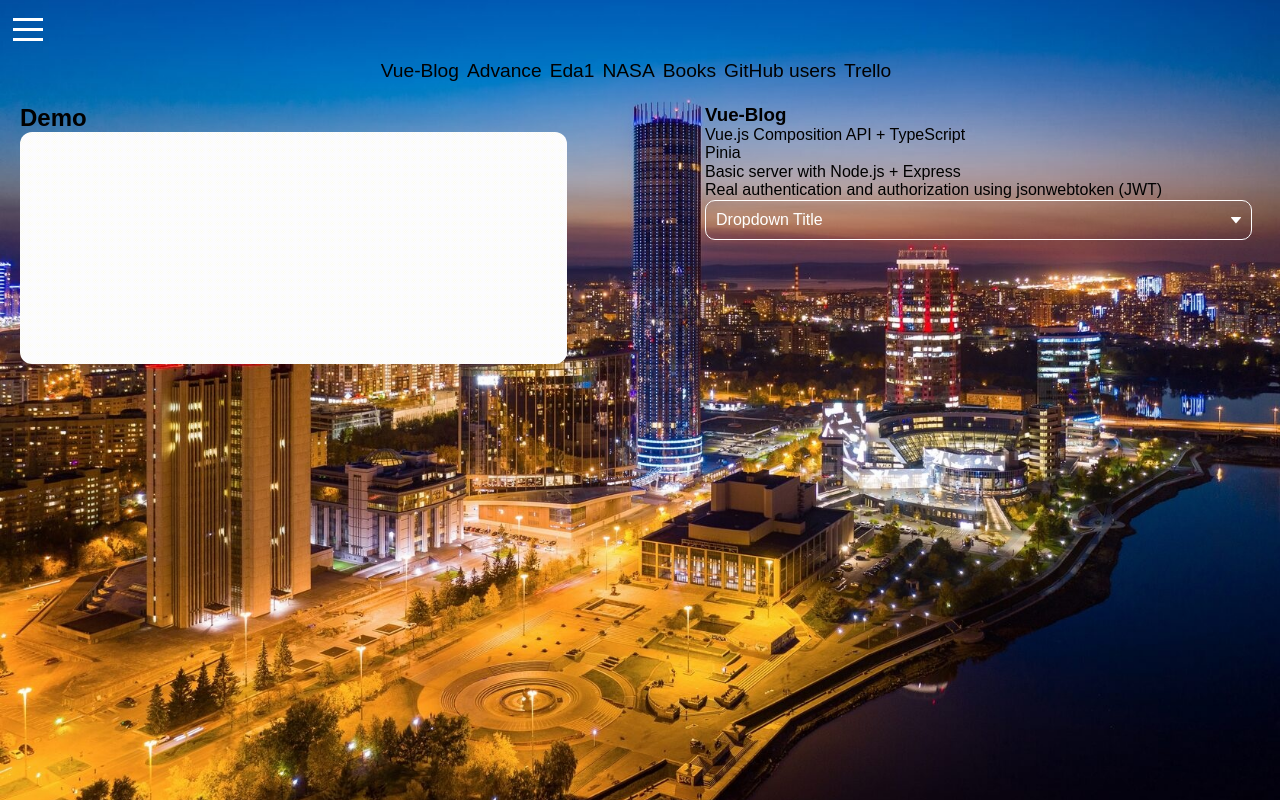
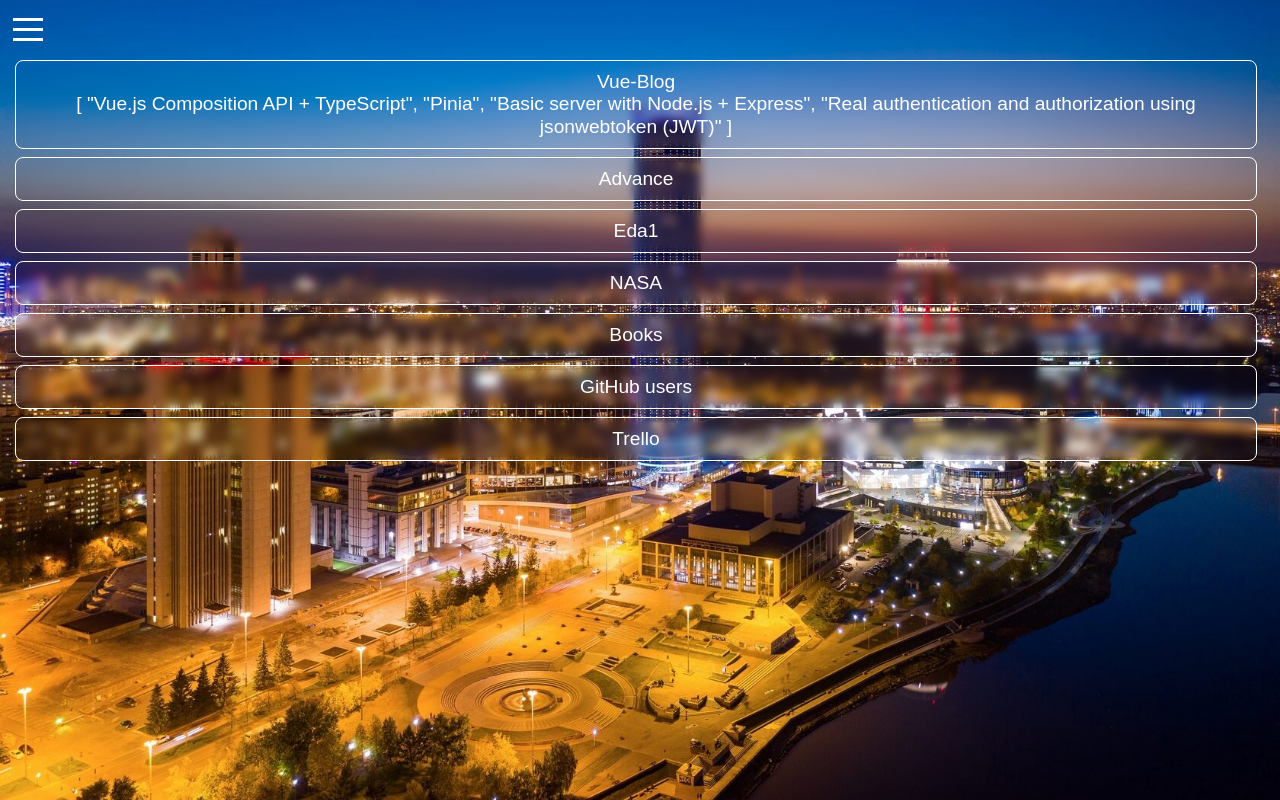
Before and after one commit to mizonov-iv/portfolio, a Vue app: page /portfolio in a window 1280 px wide. Built offline with nearby package versions, Linux system fonts and the light colour scheme; a web font is replaced by a local one.

Commit message:
dropdown added

```diff
--- a/src/components/ProjectItem.vue
+++ b/src/components/ProjectItem.vue
@@ -1,43 +1,25 @@
 <template>
-  <div class="block">
+  <div class="project-item" :class="{opened: opened}">
+    <div>
+      <h2>{{props.project.title}}</h2>
+      <ul class="project-item__list">
+        <li class="project-item__item" v-for="item in props.project.text">
+          <p class="paragraph">{{item}}</p>
+        </li>
+      </ul>
+    </div>
     <div>
       <h2>Demo</h2>
       <img class="demo-img" :src="`/src/assets/gif/${props.project.img_url}.gif`" alt="">
-    </div>
-    <div>
-      <h3>{{props.project.title}}</h3>
-      <ul>
-        <li v-for="item in props.project.text">
-          <p class="paragraph">{{item}}</p>
-        </li>
-      </ul>
-
-      <Dropdown :title="'Dropdown'" :items="items" />
-
     </div>
   </div>
 </template>
 
 <script setup>
 import {ref} from "vue";
-import Dropdown from "./Dropdown.vue";
 
 const props = defineProps({
-  project: Object
+  project: Object,
+  opened: Boolean
 })
-
-const items = ref([
-  {
-    title: "title 1",
-    link: "link 1"
-  },
-  {
-    title: "title 2",
-    link: "link 2"
-  },
-  {
-    title: "title 3",
-    link: "link 3"
-  },
-])
 </script>
--- a/src/styles/portfolioView.css
+++ b/src/styles/portfolioView.css
@@ -1,19 +1,24 @@
-
-.project-list {
+.portfolio-nav__list {
     display: flex;
+    flex-direction: column;
     justify-content: center;
 }
 
-.project-list-item {
+.portfolio-nav__item {
     margin-right: 8px;
+    padding: 10px;
+    border: 1px solid #FFFFFF;
+    border-radius: 8px;
+    margin-bottom: 8px;
+    backdrop-filter: blur(5px);
+    font-size: 1.2rem;
+    transition: all .5s;
     cursor: pointer;
-    border-bottom: 2px solid transparent;
-
-    font-size: 1.2rem;
+    text-align: center;
 }
 
-.project-list-item:hover {
-    border-bottom: 2px solid #ffffff;
+.portfolio-nav__item:hover {
+    /*border-bottom: 2px solid #ffffff;*/
 }
 
 .demo-img {
@@ -21,28 +26,58 @@
     border-radius: 12px;
 }
 
-
-
-
 /*ANIMATION*/
 
-.block {
-    /*margin-top: 9rem;*/
-    opacity: 0; /* задаем начальное состояние блока */
-    transition: opacity 4s; /* указываем время анимации - 0.5 секунды */
-    display: flex;
-    justify-content: space-between;
+.project-item {
+    /*opacity: 0; !* задаем начальное состояние блока *!*/
+    /*transition: opacity 4s; !* указываем время анимации - 0.5 секунды *!*/
+    display: none;
+    flex-direction: column;
+    justify-content: center;
 }
 
-.block > * {
-    width: 45%;
+/*.project-item.opened {*/
+/*    display: flex;*/
+/*}*/
+
+.closed {
+    display: none;
+    transition: all 2s ease-in-out
+}
+
+.closed.opened {
+    display: block;
+}
+
+.project-item > * {
     margin-right: 8px;
     padding: 10px;
 }
 
-.block {
+.project-item {
     padding: 10px;
-    opacity: 0;
-    transform: translateY(-80px) translateX(-80px);
-    animation: ani 3s forwards;
+    /*opacity: 0;*/
+    /*transform: translateY(-80px) translateX(-80px);*/
+    /*animation: ani 3s forwards;*/
 }
+
+.project-item__list {
+    border: 1px solid #FFFFFF;
+    margin: 0 auto;
+    display: flex;
+    flex-direction: column;
+}
+
+.project-item__item {
+    text-align: center;
+}
+
+@media screen and (min-width: 768px) {
+    .portfolio-nav__item {
+        /*border-bottom: 2px solid transparent;*/
+    }
+
+    .project-item {
+        flex-direction: row;
+    }
+}
--- a/src/views/PortfolioView.vue
+++ b/src/views/PortfolioView.vue
@@ -1,16 +1,19 @@
 <template>
-  <section class="">
-    <ul class="project-list">
-      <li
-          class="project-list-item"
-          v-for="item in worksLost"
-          :key="item.id"
-          @click="selectedProjectID = item.id"
-      >
-        {{item.title}}
-      </li>
-    </ul>
-    <ProjectItem :project="worksLost[selectedProjectID]"/>
+  <section style="color: #FFFFFF" class="container">
+    <nav class="portfolio-nav">
+      <ul class="portfolio-nav__list">
+        <li
+            class="portfolio-nav__item"
+            v-for="item in worksList"
+            :key="item.id"
+            @click="openTab(item.id)"
+        >
+          <p>{{item.title}}</p>
+          <p class="closed" :class="{opened: item.id === selectedProjectID}">{{item.text}}</p>
+        </li>
+      </ul>
+    </nav>
+<!--    <ProjectItem :project="worksList[selectedProjectID]" :opened="isOpen"/>-->
   </section>
 </template>
 
@@ -19,8 +22,16 @@ import {ref} from "vue";
 import ProjectItem from "../components/ProjectItem.vue";
 
 const selectedProjectID = ref(0)
+const isOpen = ref(false)
 
-const worksLost = ref([
+const openTab = (itemID) => {
+  selectedProjectID.value = itemID
+  console.log(selectedProjectID.value)
+  isOpen.value = !isOpen.value
+
+}
+
+const worksList = ref([
   {
     id: 0,
     title: "Vue-Blog",
@@ -34,27 +45,39 @@ const worksLost = ref([
   },
   {
     id: 1,
-    title: "Advance"
+    title: "Advance",
+    img_url: "blog",
+    text: "Advance"
   },
   {
     id: 2,
-    title: "Eda1"
+    title: "Eda1",
+    img_url: "blog",
+    text: "Eda1"
   },
   {
     id: 3,
-    title: "NASA"
+    title: "NASA",
+    img_url: "blog",
+    text: "NASA"
   },
   {
     id: 4,
-    title: "Books"
+    title: "Books",
+    img_url: "blog",
+    text: "Books"
   },
   {
     id: 5,
-    title: "GitHub users"
+    title: "GitHub users",
+    img_url: "blog",
+    text: "GitHub"
   },
   {
     id: 6,
-    title: "Trello"
+    title: "Trello",
+    img_url: "blog",
+    text: ""
   },
 ])
 </script>
```
